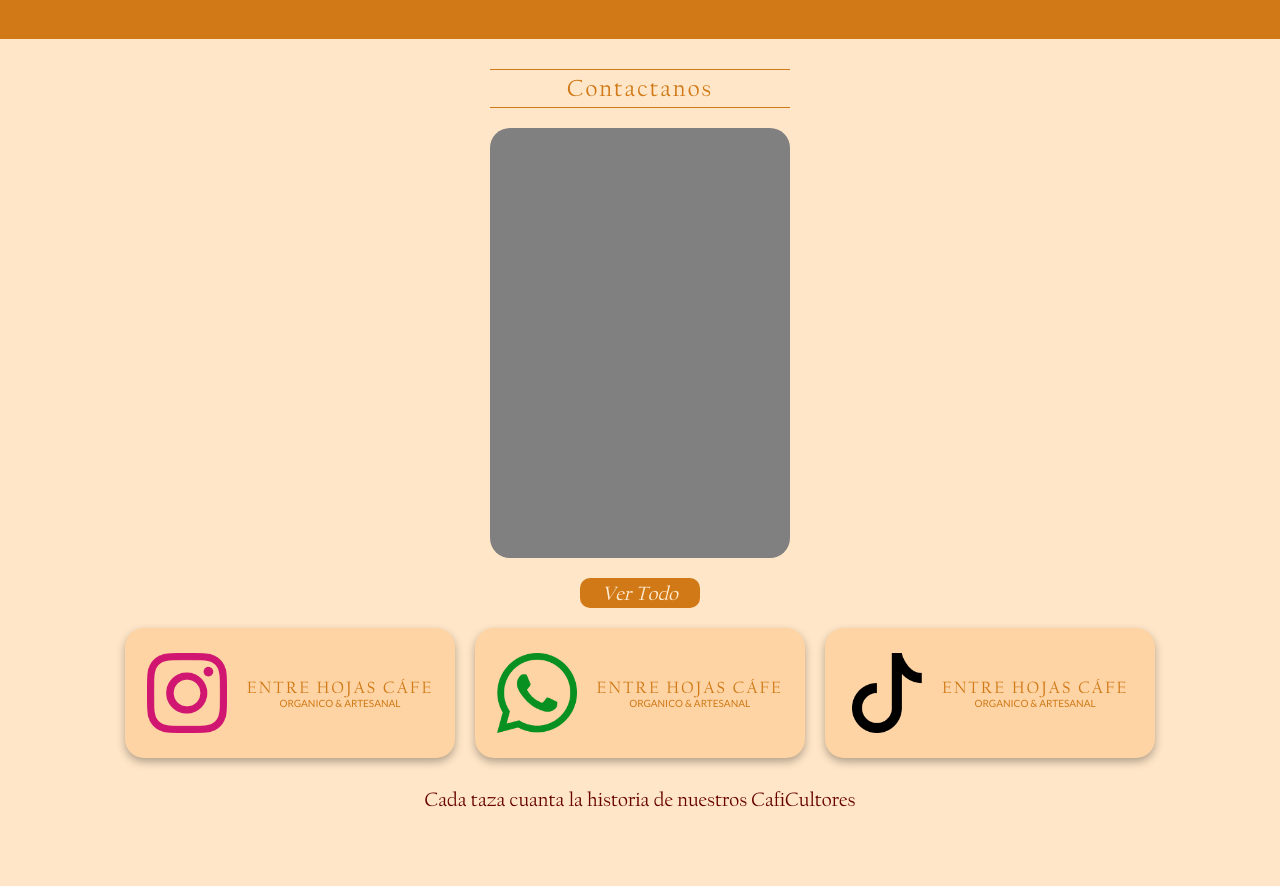
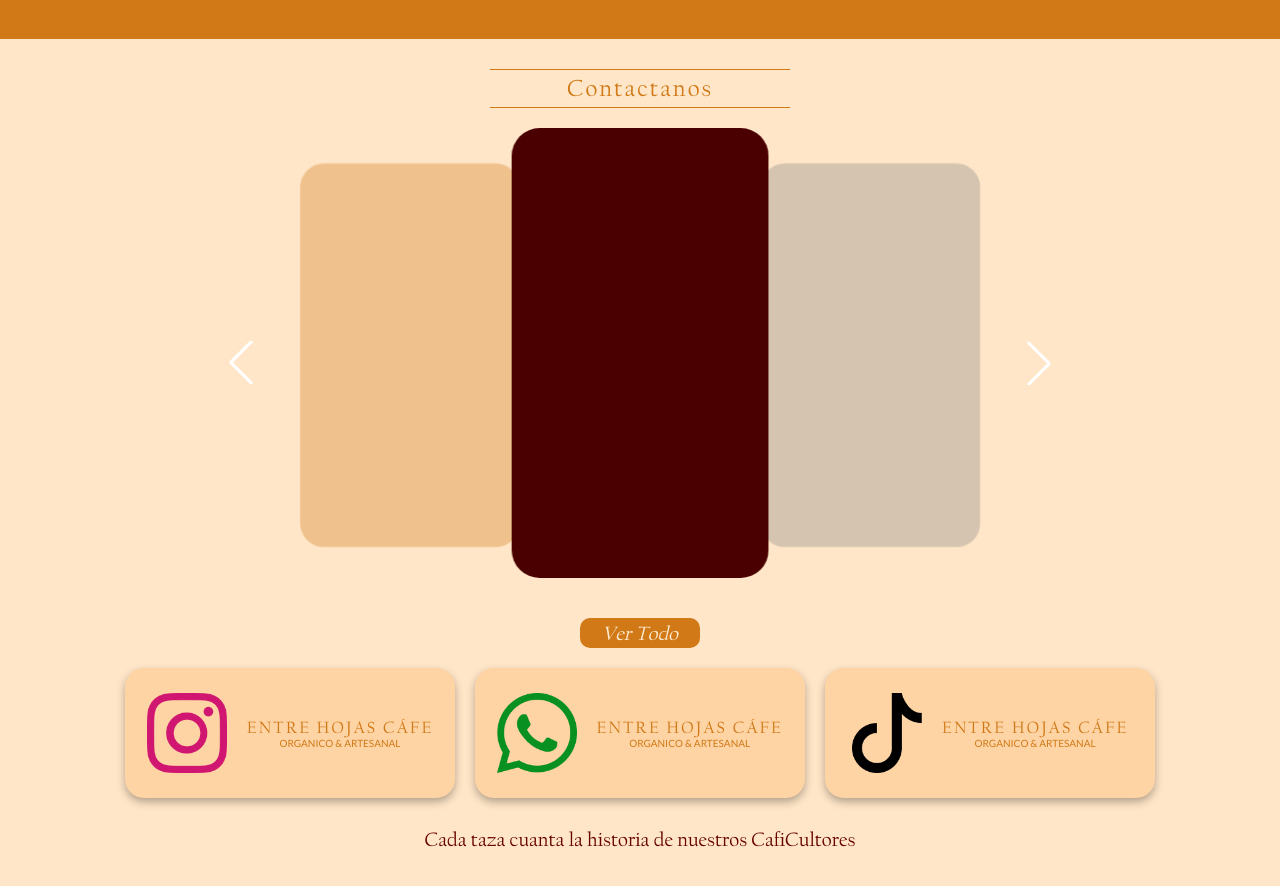
Before and after one commit to Julian-abi/entrehojascafe, a React (Vite) app: page / in a window 1280 px wide. Shown: the part 3349-4235 px from the top of the page. Built offline with nearby package versions, Linux system fonts and the light colour scheme.

Commit message:
carrusel bonito

```diff
--- a/package.json
+++ b/package.json
@@ -12,7 +12,8 @@
   "dependencies": {
     "react": "^19.2.0",
     "react-dom": "^19.2.0",
-    "react-router-dom": "^7.9.6"
+    "react-router-dom": "^7.9.6",
+    "swiper": "^12.0.3"
   },
   "devDependencies": {
     "@eslint/js": "^9.39.1",
--- /dev/null
+++ b/src/components/carrusel.css
@@ -0,0 +1,87 @@
+/* =========================
+   CONTENEDOR DEL CARRUSEL
+========================= */
+/* Recorta lo que sobresale */
+
+.color-carousel {
+  overflow: hidden;          /* permite superposición */
+}
+
+.swiper {
+  max-width: 850px;
+  margin: 0 auto;
+  padding-bottom: 20px;
+}
+
+/* =========================
+   FLECHAS
+========================= */
+
+/* Flechas blancas */
+.color-carousel .swiper-button-next,
+.color-carousel .swiper-button-prev {
+  color: #ffffff;          /* color base */
+}
+
+/* Asegura que el ícono también sea blanco */
+.color-carousel .swiper-button-next::after,
+.color-carousel .swiper-button-prev::after {
+  color: #ffffff;
+}
+
+/* =========================
+   SLIDES (CAPAS Y TRANSICIÓN)
+========================= */
+/* TODOS ocultos por defecto */
+.color-carousel .swiper-slide {
+  opacity: 0;
+  pointer-events: none;
+  transition: opacity 0.3s ease, transform 0.3s ease;
+}
+
+/* SOLO los 3 visibles */
+.color-carousel .swiper-slide-active,
+.color-carousel .swiper-slide-prev,
+.color-carousel .swiper-slide-next {
+  opacity: 1;
+  pointer-events: auto;
+}
+
+/* Centro al frente */
+.color-carousel .swiper-slide-active {
+  z-index: 10;
+}
+
+/* Laterales atrás */
+.color-carousel .swiper-slide-prev,
+.color-carousel .swiper-slide-next {
+  z-index: 5;
+  opacity: 0.6;
+}
+
+/* =========================
+   CARDS (CUADROS DE COLOR)
+========================= */
+
+.color-box {
+  height: 450px;
+  border-radius: 28px;
+  box-shadow: var(--blanco);
+  transition: transform 0.4s ease, opacity 0.4s ease;
+}
+
+/* =========================
+   ESCALAS (EFECTO PROFUNDIDAD)
+========================= */
+
+.color-carousel .swiper-slide-active .color-box {
+  transform: scale(1.0);
+  z-index: 10;
+}
+
+.color-carousel .swiper-slide-prev .color-box,
+.color-carousel .swiper-slide-next .color-box {
+  transform: scale(1.1);
+  opacity: 0.55;
+  z-index: 5;
+}
--- /dev/null
+++ b/src/components/carrusel.jsx
@@ -0,0 +1,55 @@
+import { Swiper, SwiperSlide } from 'swiper/react';
+import { Pagination, Navigation, EffectCoverflow } from 'swiper/modules';
+
+import 'swiper/css';
+import 'swiper/css/pagination';
+import 'swiper/css/navigation';
+import 'swiper/css/effect-coverflow';
+import './carrusel.css';
+
+const Carousel = () => {
+    const colors = [
+        'var(--dorado)',
+        'var(--vinotinto)',
+        'var(--gris)',
+        'var(--doradoclaro)',
+        'var(--azuloscuro)',
+    ];
+
+    return (
+        <>
+            <Swiper
+                className="color-carousel"
+                modules={[Pagination, Navigation, EffectCoverflow]}
+                effect="coverflow"
+                centeredSlides
+                centeredSlidesBounds   // 🔥 MUY IMPORTANTE
+                grabCursor
+                loop
+                slidesPerView={3}    // 🔥 NO entero
+                spaceBetween={40}
+                watchSlidesProgress
+                coverflowEffect={{
+                    rotate: 0,
+                    stretch: 0,          // ❌ quitamos el negativo
+                    depth: 300,
+                    modifier: 1,
+                    slideShadows: false,
+                }}
+                // pagination={{ clickable: true }}
+                navigation
+            >
+                {colors.map((color, index) => (
+                    <SwiperSlide key={index}>
+                        <div
+                            className="color-box"
+                            style={{ backgroundColor: color }}
+                        />
+                    </SwiperSlide>
+                ))}
+            </Swiper>
+        </>
+    );
+}
+
+export default Carousel;
--- a/src/components/contactar.jsx
+++ b/src/components/contactar.jsx
@@ -7,6 +7,7 @@ import RedesBotom from './redesbotom';
 import instagram from '../../public/Instagram.png';
 import tiktok from '../../public/TikTok.png';
 import whatsapp from '../../public/WhatsApp.png';
+import Carousel from './carrusel';
 
 const Contactar = () => {
 
@@ -22,7 +23,7 @@ const Contactar = () => {
                 <h2>Contactanos</h2>
                 <div className='linea'></div>
                 <div className='redescontenido'>
-                    <CuadroLargo />
+                    <Carousel />
                     <BotomCustom text='Ver Todo' bgColor='#D07916' textColor='#FFECD2' onClick={() => { }} />
                     <div className='mirar'>
                         {redes.map((red, index) => (
```
Also changed, not shown: 1 other file (tests, documents, lock files or other folders).
